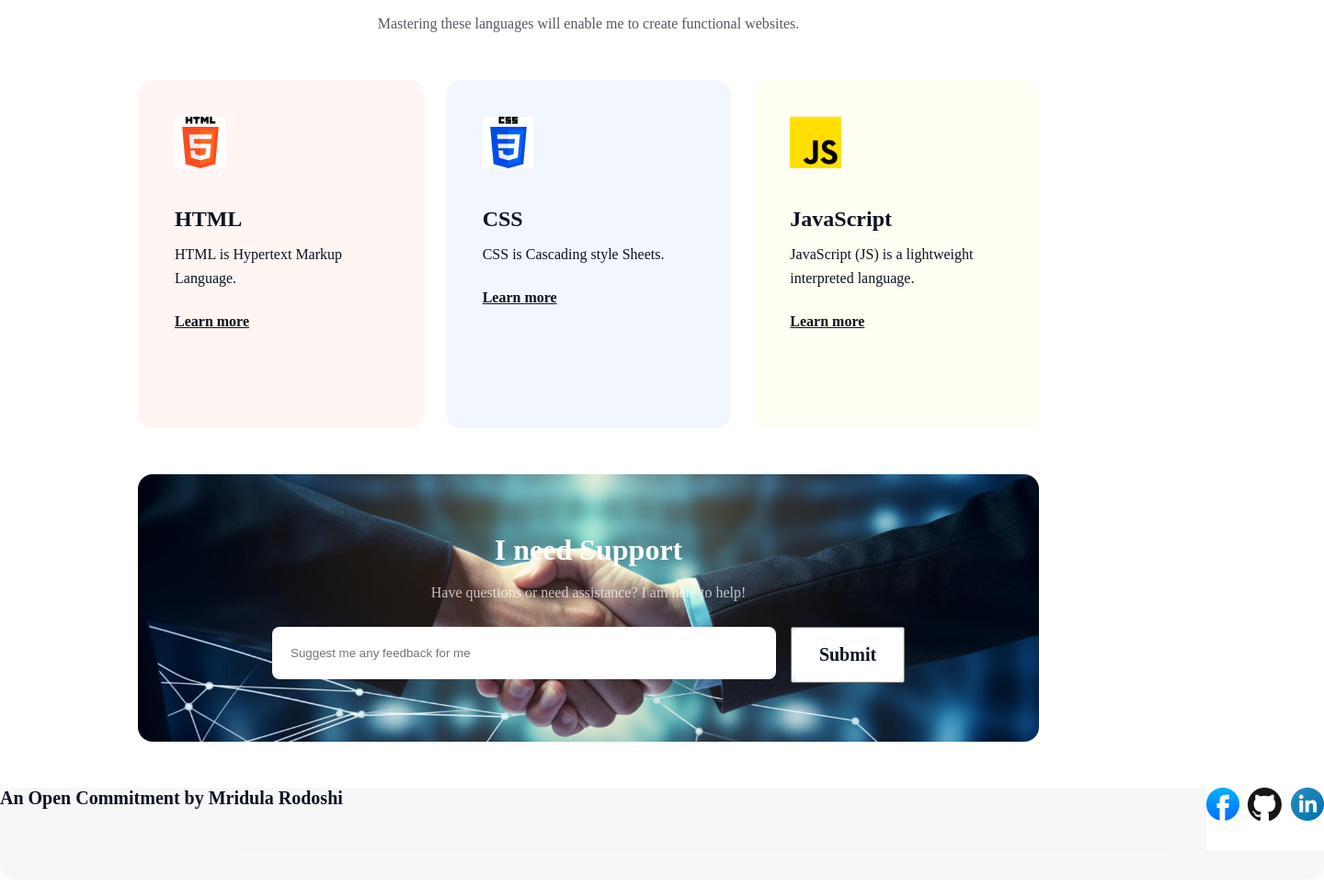
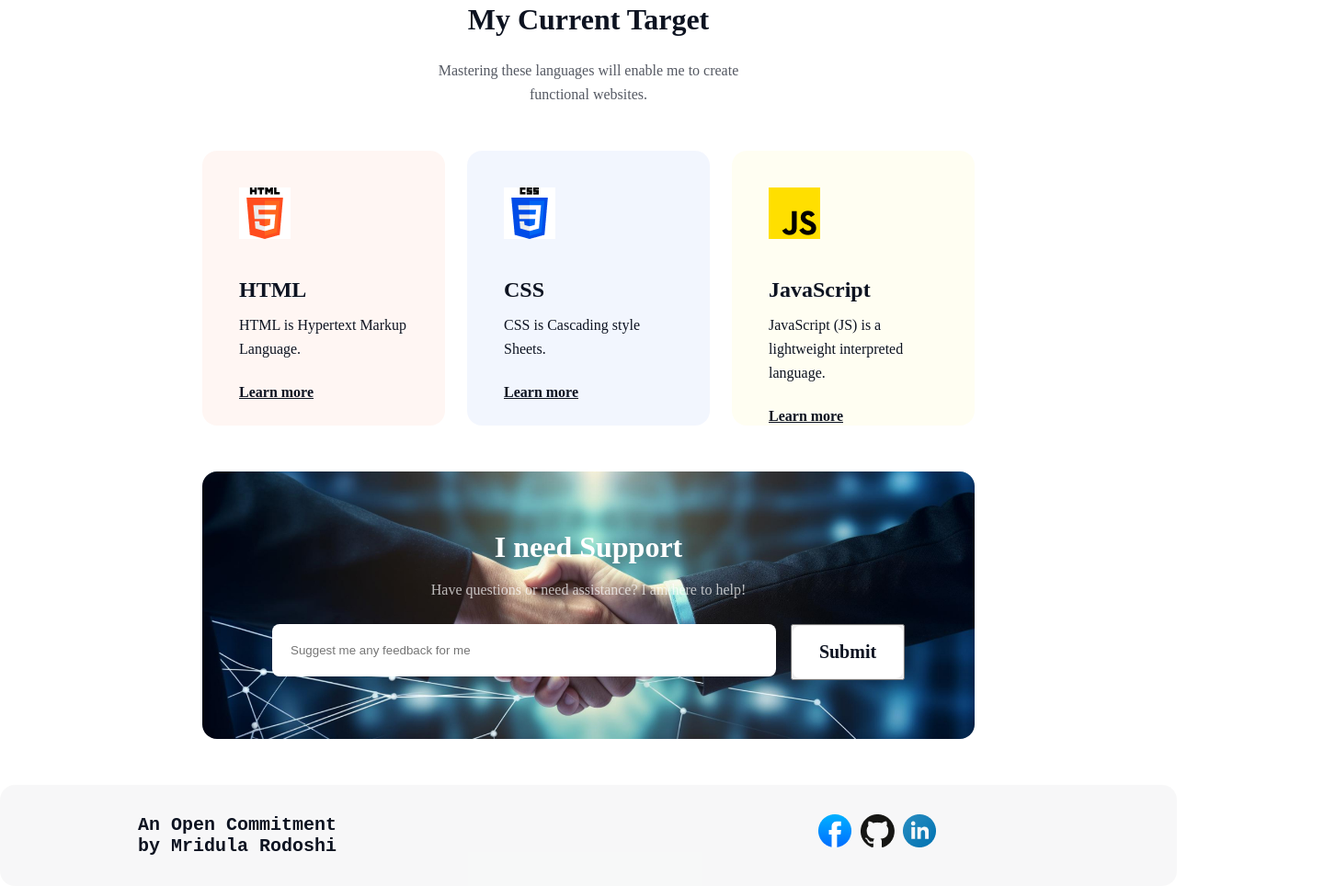
Before and after one commit to mridularodoshi/assignment1-programming-hero, a plain HTML site: page index.html in a window 1280 px wide. Shown: the part 2884-3848 px from the top of the page at 92% size, 1440 px wide, since content can reach past the window. Drawn offline with Linux system fonts and the light colour scheme; a web font is replaced by a local one.

Commit message:
social media links added to footer section

```diff
--- a/index.html
+++ b/index.html
@@ -20,24 +20,28 @@
             <div class="banner">
                 <img src="assets/Group.png" alt="" class="banner-dp">
                 <h1 class="banner-title">"In the near future, I hope to become a Developer."</h1>
-                <p class="banner-intro">Welcome to my portfolio! Here, I showcase my journey and passion for web development. With a focus on HTML & CSS.</p>
+                <p class="banner-intro">Welcome to my portfolio! Here, I showcase my journey and passion for web
+                    development. With a focus on HTML & CSS.</p>
                 <div class="btn-ban-con">
-                    <a href=""><button class="btn-banner">Contact with me</button></a>
+                    <a href="#contact"><button class="btn-banner">Contact with me</button></a>
                 </div>
             </div>
 
         </div>
 
     </header>
-    <main>
+    <main class="main">
         <section class="reason">
             <h2 class="reason-title">Why Web Development??</h2>
-            <p class="intro">I specialize in HTML and CSS to create elegant, responsive websites that blend functionality with aesthetic appeal.These foundational skills form the core of my journey in web development.</p>
+            <p class="intro">I specialize in HTML and CSS to create elegant, responsive websites that blend
+                functionality with aesthetic appeal.These foundational skills form the core of my journey in web
+                development.</p>
 
             <div class="content-one-container">
                 <div class="content-one">
                     <h3 class="content-title">I will Do Coding and Change The World</h3>
-                <p class="des1">Through coding, I aim to innovate and impact the world, one line of code at a time,</p>
+                    <p class="des1">Through coding, I aim to innovate and impact the world, one line of code at a time,
+                    </p>
                     <button class="btn-con">Learn More</button>
                 </div>
                 <img src="assets/Layer_1.png" alt="">
@@ -47,7 +51,8 @@
                 <img src="assets/Group 3.png" alt="">
                 <div class="content-one">
                     <h3 class="content-title">I will help People by creating Modern Web System</h3>
-                <p class="des1">I am driven to aid others by crafting modern web systems that enhance accessibility and efficiency. My goal is</p>
+                    <p class="des1">I am driven to aid others by crafting modern web systems that enhance accessibility
+                        and efficiency. My goal is</p>
                     <button class="btn-con">Learn More</button>
                 </div>
 
@@ -55,7 +60,8 @@
             <div class="content-one-container">
                 <div class="content-one">
                     <h3 class="content-title">I will Do Coding and Change The World</h3>
-                <p class="des1">Coding empowers me to solve complex problems and shape the future with creativity and precision. By leveraging technology,</p>
+                    <p class="des1">Coding empowers me to solve complex problems and shape the future with creativity
+                        and precision. By leveraging technology,</p>
                     <button class="btn-con">Learn More</button>
                 </div>
                 <img src="assets/Group 4.png" alt="">
@@ -65,17 +71,21 @@
 
         <section class="inspiration">
             <h2 class="inspo-title">My Inspiration</h2>
-            <p class="intro">My inspiration to learn web development stems from a passion for creating impactful digital solutions and a drive to continuously innovate in the digital landscape.</p>
+            <p class="intro">My inspiration to learn web development stems from a passion for creating impactful digital
+                solutions and a drive to continuously innovate in the digital landscape.</p>
 
             <div class="youtube">
-                <iframe width="560" height="315" src="https://www.youtube.com/embed/NWnBxQjssvQ?si=aABnQOgRfnjL7abn" title="YouTube video player" frameborder="0" allow="accelerometer; autoplay; clipboard-write; encrypted-media; gyroscope; picture-in-picture; web-share" referrerpolicy="strict-origin-when-cross-origin" allowfullscreen></iframe>
+                <iframe width="560" height="315" src="https://www.youtube.com/embed/25RdTDN2Trg?si=h4rUg450qyavYTGN"
+                    title="YouTube video player" frameborder="0"
+                    allow="accelerometer; autoplay; clipboard-write; encrypted-media; gyroscope; picture-in-picture; web-share"
+                    referrerpolicy="strict-origin-when-cross-origin" allowfullscreen></iframe>
 
             </div>
         </section>
 
         <section class="target">
             <h2 class="target-title">My Current Target</h2>
-            <p class="target-intro">Mastering these languages will enable me to create functional  websites.</p>
+            <p class="target-intro">Mastering these languages will enable me to create functional websites.</p>
             <div class="card-container">
                 <div class="card1">
                     <div>
@@ -128,16 +138,23 @@
 
 
     </main>
-    <footer>
-        <div class="foot">
+    <footer class="foot" id="contact">
+        <div class="foot-col">
             <p class="f-des">An Open Commitment by Mridula Rodoshi</p>
+        </div>
 
 
-        <div class="icon">
-        <img src="assets/facebook.png" alt="" >
-        <img src="assets/github.png" alt="">
-        <img src="assets/linkedin-icon 1.png" alt=""></div>
+        <div class="foot-col">
+            <a href="https://www.facebook.com/profile.php?id=61559794408428" target="_blank"><img
+                    src="assets/facebook.png" alt=""></a>
+
+            <a href="https://github.com/mridularodoshi" target="_blank"><img src="assets/github.png" alt=""></a>
+
+            <a href="https://www.linkedin.com/in/mridularodoshi/" target="_blank"><img src="assets/linkedin-icon 1.png"
+                    alt=""></a>
+
         </div>
+
 
     </footer>
 
--- a/styles/styles.css
+++ b/styles/styles.css
@@ -1,13 +1,20 @@
+* {
+    box-sizing: border-box;
+    margin: 0;
+    padding: 0;
+}
+
 .azeret-mono-normal {
     font-family: "Azeret Mono", monospace;
     font-optical-sizing: auto;
     font-style: normal;
 }
 
-* {
-    margin: 0;
-    padding: 0;
+.main {
+    max-width: 1140px;
+    margin: 0 auto;
 }
+
 
 /*banner styles*/
 .banner-container {
@@ -296,8 +303,7 @@ h5 {
 
     border-radius: 16px;
     padding: 64px;
-    width:100%
-    height: 313px;
+    width: 100% height: 313px;
 
 
 
@@ -358,26 +364,24 @@ h5 {
     border-radius: 8px;
     border: none;
 
-     background: rgb(255, 255, 255);
+    background: rgb(255, 255, 255);
 
 }
-.foot{
+
+.foot {
+    display: flex;
+    padding: 32px 150px;
     border-radius: 16px;
+    background: rgba(13, 19, 33, 0.03);
+    gap: 500px;
+}
 
-background: rgba(13, 19, 33, 0.03);
-width: 1440px;
-height: 100px;
-paddding: 32px 150px;
-display: flex;
-justify-content: space-between;
+.foot-col {
+    width: 50%;
+}
 
+.f-des {
+    color: rgb(13, 19, 33);
+    font-size: 20px;
+    font-weight: 600;
 }
-.f-des{
-    color: rgb(13, 19, 33);
-font-family: Azeret Mono;
-font-size: 20px;
-font-weight: 600;
-line-height: 23px;
-letter-spacing: 0%;
-text-align: center;
-}
```
Lines whose indentation alone changed are shown as unchanged.
